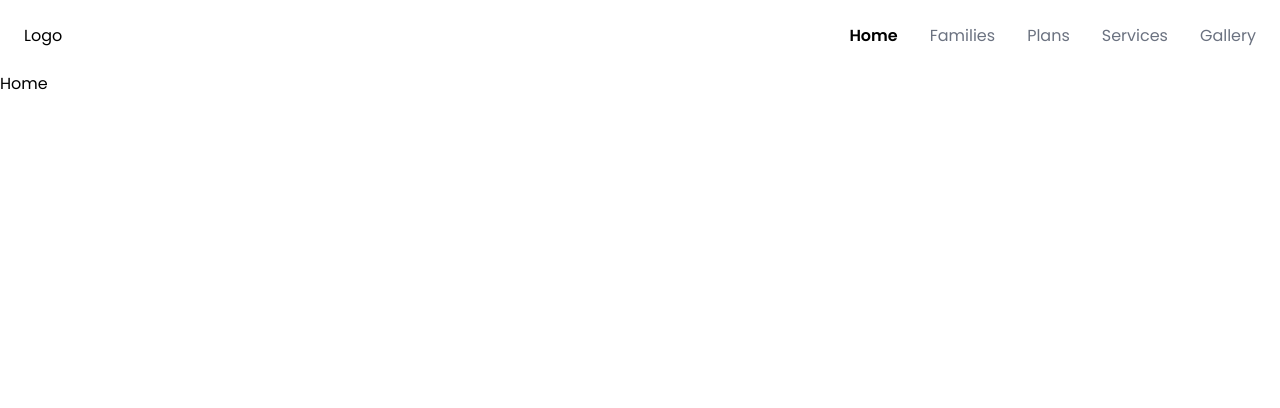
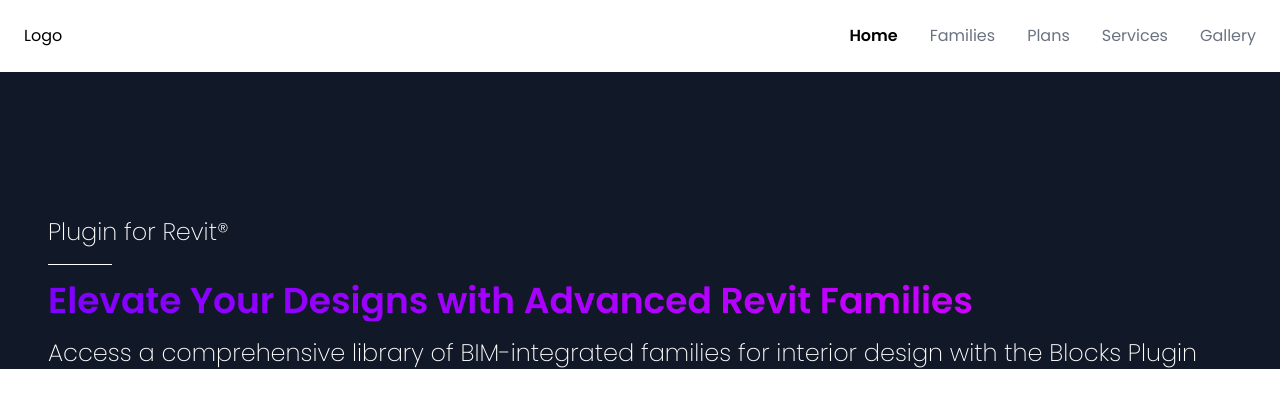
Before and after one commit to quasiL/revit-ecom, a Next.js app: page / in a window 1280 px wide. Shown: the top 408 px of the page. Built offline with nearby package versions, Linux system fonts and the light colour scheme.

Commit message:
Hero Section

```diff
--- /dev/null
+++ b/src/app/(customerFacing)/_components/HeroSection.tsx
@@ -0,0 +1,17 @@
+export default function HeroSection() {
+  return (
+    <section className="w-full bg-gray-900">
+      <div className="container mx-auto flex flex-col gap-4 px-12 pt-36">
+        <h2 className="text-2xl text-white font-light">Plugin for Revit®</h2>
+        <div className="w-16 h-[1px] bg-white"></div>
+        <h1 className="text-4xl font-bold text-transparent bg-gradient-violet-pink bg-clip-text">
+          Elevate Your Designs with Advanced Revit Families
+        </h1>
+        <h2 className="text-2xl text-white font-light">
+          Access a comprehensive library of BIM-integrated families for interior
+          design with the Blocks Plugin
+        </h2>
+      </div>
+    </section>
+  );
+}
--- a/src/app/(customerFacing)/layout.tsx
+++ b/src/app/(customerFacing)/layout.tsx
@@ -1,4 +1,4 @@
-import NavBar from "./_components/NavBar";
+import NavBar from "../components/NavBar";
 
 export default function Layout({ children }: { children: React.ReactNode }) {
   return (
--- a/src/app/(customerFacing)/page.tsx
+++ b/src/app/(customerFacing)/page.tsx
@@ -1,7 +1,9 @@
+import HeroSection from "./_components/HeroSection";
+
 export default function Home() {
   return (
-    <div>
-      <h1>Home</h1>
-    </div>
+    <>
+      <HeroSection />
+    </>
   );
 }
--- a/tailwind.config.ts
+++ b/tailwind.config.ts
@@ -12,6 +12,9 @@
         background: "var(--background)",
         foreground: "var(--foreground)",
       },
+      backgroundImage: {
+        "gradient-violet-pink": "linear-gradient(to right, #7F00FF, #E100FF)",
+      },
     },
   },
   plugins: [],
```
Also changed, not shown: src/app/components/NavBar.tsx (renamed from src/app/(customerFacing)/_components/NavBar.tsx), src/app/components/NavLinks.tsx (renamed from src/app/(customerFacing)/_components/NavLinks.tsx).
